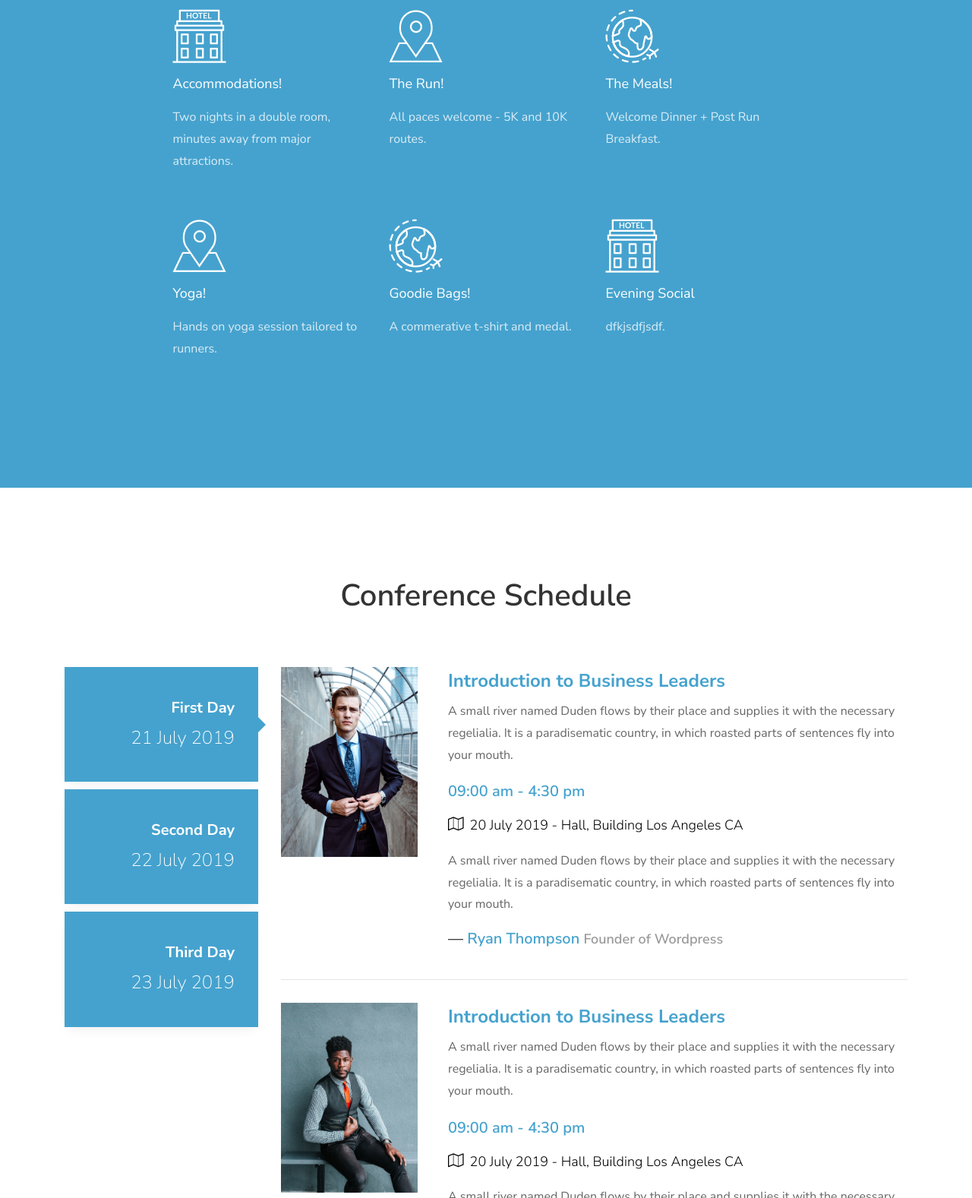
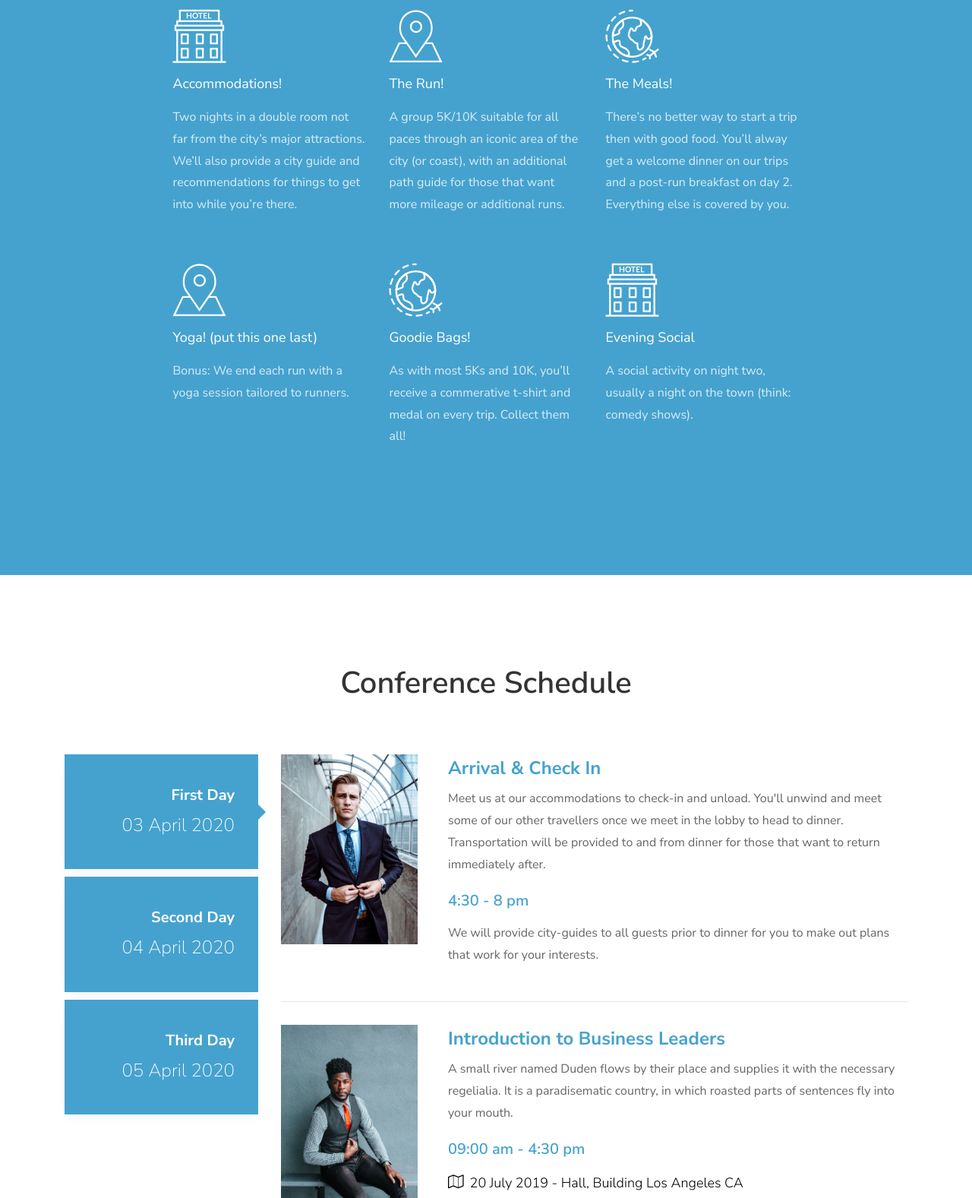
Before and after one commit to tpittts/runcations01, a website: page index.html in a window 1280 px wide. Shown: the part 1014-2591 px from the top of the page at 76% size. Drawn offline with Linux system fonts and the light colour scheme; some packages are replaced by stand-ins of ours; no server answers; files whose address does not match are found by name.

Commit message:
updatedicondescriptions

```diff
--- a/index.html
+++ b/index.html
@@ -112,7 +112,7 @@
 						<div class="icon"><span class="flaticon-hotel"></span></div>
 						<div class="media-body">
 							<h3 class="heading mb-3">Accommodations!</h3>
-							<p>Two nights in a double room, minutes away from major attractions.</p>
+							<p>Two nights in a double room not far from the city’s major attractions. We’ll also provide a city guide and recommendations for things to get into while you’re there.</p>
 						</div>
 					</div>
 				</div>
@@ -123,7 +123,7 @@
 						<div class="icon"><span class="flaticon-placeholder"></span></div>
 						<div class="media-body">
 							<h3 class="heading mb-3">The Run!</h3>
-							<p>All paces welcome - 5K and 10K routes.</p>
+							<p>A group 5K/10K suitable for all paces through an iconic area of the city (or coast), with an additional path guide for those that want more mileage or additional runs.</p>
 						</div>
 					</div>
 				</div>
@@ -134,7 +134,7 @@
 						<div class="icon"><span class="flaticon-world"></span></div>
 						<div class="media-body">
 							<h3 class="heading mb-3">The Meals!</h3>
-							<p>Welcome Dinner + Post Run Breakfast.</p>
+							<p>There’s no better way to start a trip then with good food. You’ll alway get a welcome dinner on our trips and a post-run breakfast on day 2. Everything else is covered by you.</p>
 						</div>
 					</div>
 				</div>
@@ -146,8 +146,8 @@
 					<div class="media block-6 services d-block">
 						<div class="icon"><span class="flaticon-placeholder"></span></div>
 						<div class="media-body">
-							<h3 class="heading mb-3">Yoga!</h3>
-							<p> Hands on yoga session tailored to runners.</p>
+							<h3 class="heading mb-3">Yoga! (put this one last)</h3>
+							<p>Bonus: We end each run with a yoga session tailored to runners. </p>
 						</div>
 					</div>
 				</div>
@@ -157,7 +157,7 @@
 						<div class="icon"><span class="flaticon-world"></span></div>
 						<div class="media-body">
 							<h3 class="heading mb-3">Goodie Bags!</h3>
-							<p>A commerative t-shirt and medal.</p>
+							<p>As with most 5Ks and 10K, you’ll receive a commerative t-shirt and medal on every trip. Collect them all! </p>
 						</div>
 					</div>
 				</div>
@@ -167,7 +167,7 @@
 						<div class="icon"><span class="flaticon-hotel"></span></div>
 						<div class="media-body">
 							<h3 class="heading mb-3">Evening Social</h3>
-							<p>dfkjsdfjsdf.</p>
+							<p>A social activity on night two, usually a night on the town (think: comedy shows).</p>
 						</div>
 					</div>
 				</div>
@@ -219,15 +219,13 @@
 							aria-orientation="vertical">
 							<a class="nav-link ftco-animate active" id="v-pills-1-tab" data-toggle="pill"
 								href="#v-pills-1" role="tab" aria-controls="v-pills-1" aria-selected="true">First Day
-								<span>21 July 2019</span></a>
+								<span>03 April 2020</span></a>
 
 							<a class="nav-link ftco-animate" id="v-pills-2-tab" data-toggle="pill" href="#v-pills-2"
-								role="tab" aria-controls="v-pills-2" aria-selected="false">Second Day <span>22 July
-									2019</span></a>
+								role="tab" aria-controls="v-pills-2" aria-selected="false">Second Day <span>04 April 2020</span></a>
 
 							<a class="nav-link ftco-animate" id="v-pills-3-tab" data-toggle="pill" href="#v-pills-3"
-								role="tab" aria-controls="v-pills-3" aria-selected="false">Third Day <span>23 July
-									2019</span></a>
+								role="tab" aria-controls="v-pills-3" aria-selected="false">Third Day <span>05 April 2020</span></a>
 
 						</div>
 					</div>
@@ -241,18 +239,12 @@
 									<div class="img speaker-img" style="background-image: url(images/staff-1.jpg);">
 									</div>
 									<div class="text">
-										<h2><a href="#">Introduction to Business Leaders</a></h2>
-										<p>A small river named Duden flows by their place and supplies it with the
-											necessary regelialia. It is a paradisematic country, in which roasted parts
-											of sentences fly into your mouth.</p>
-										<span class="time">09:00 am - 4:30 pm</span>
-										<p class="location"><span class="icon-map-o mr-2"></span>20 July 2019 - Hall,
-											Building Los Angeles CA</p>
-										<p>A small river named Duden flows by their place and supplies it with the
-											necessary regelialia. It is a paradisematic country, in which roasted parts
-											of sentences fly into your mouth.</p>
-										<h3 class="speaker-name">&mdash; <a href="#">Ryan Thompson</a> <span
-												class="position">Founder of Wordpress</span></h3>
+										<h2><a href="#">Arrival & Check In</a></h2>
+										<p>Meet us at our accommodations to check-in and unload. You'll unwind and meet some of our other travellers once we meet in the lobby to head to dinner. Transportation will be provided to and from dinner for those that want to return immediately after. </p>
+										<span class="time">4:30 - 8 pm</span>
+
+										<p>We will provide city-guides to all guests prior to dinner for you to make out plans that work for your interests.</p>
+
 									</div>
 								</div>
 								<div class="speaker-wrap ftco-animate d-md-flex">
```
